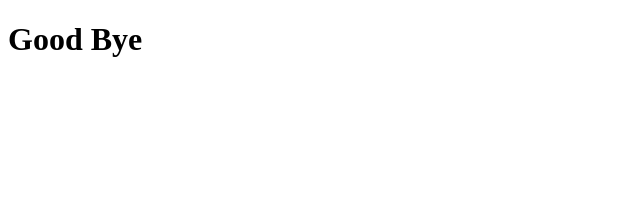
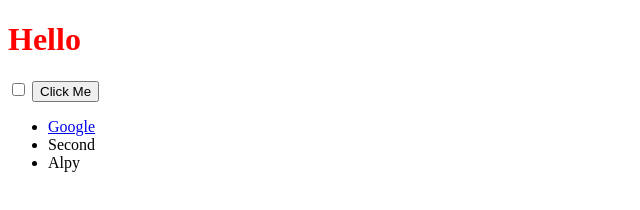
Before and after one commit to SarEnderTarkanson/complete-web-development-bootcamp, a plain HTML site: page 16 - The-DOM/index.html in a window 1280 px wide. Shown: the whole page, without its empty margins (0-640 px from the left). Drawn offline with Linux system fonts and the light colour scheme.

Commit message:
introduction to the document object model

```diff
--- a/16 - The-DOM/index.html
+++ b/16 - The-DOM/index.html
@@ -1,18 +1,24 @@
 <!DOCTYPE html>
-<html>
+<html lang="en" dir="ltr">
   <head>
     <meta charset="utf-8" />
-    <meta http-equiv="X-UA-Compatible" content="IE=edge" />
     <title>My Website</title>
-    <meta name="description" content="" />
-    <meta name="viewport" content="width=device-width, initial-scale=1" />
-    <link rel="stylesheet" href="" />
+    <link rel="stylesheet" href="styles.css" />
   </head>
   <body>
     <h1>Hello</h1>
 
-    <script src="index.js">
+    <input type="checkbox" />
 
-    </script>
+    <button>Click Me</button>
+
+    <ul>
+      <li class="list">
+        <a href="https://www.google.com">Google</a>
+      </li>
+      <li class="list">Second</li>
+      <li class="list">Third</li>
+    </ul>
+    <script src="index.js"></script>
   </body>
 </html>
--- a/16 - The-DOM/index.js
+++ b/16 - The-DOM/index.js
@@ -1 +1,3 @@
-document.querySelector("h1").innerHTML = "Good Bye"
+document.firstElementChild.lastElementChild.querySelector(
+  "ul"
+).lastElementChild.innerHTML = "Alpy";
--- a/16 - The-DOM/styles.css
+++ b/16 - The-DOM/styles.css
@@ -0,0 +1,3 @@
+h1 {
+  color: red;
+}
```
